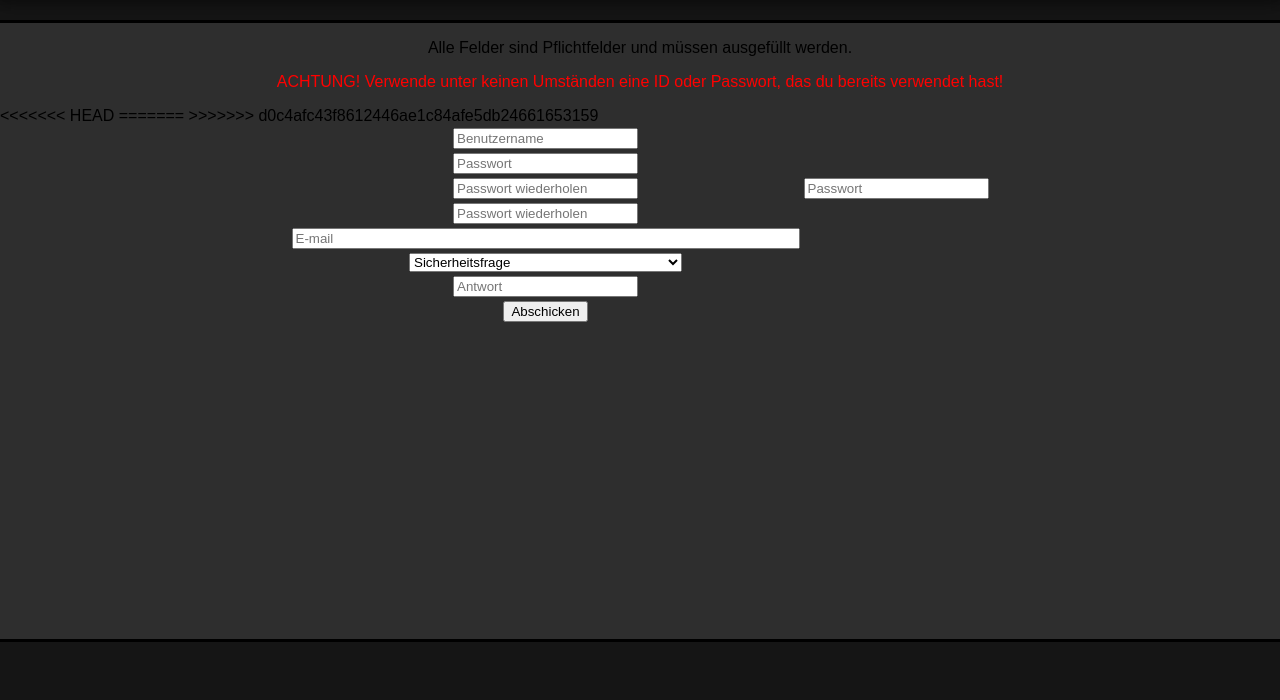
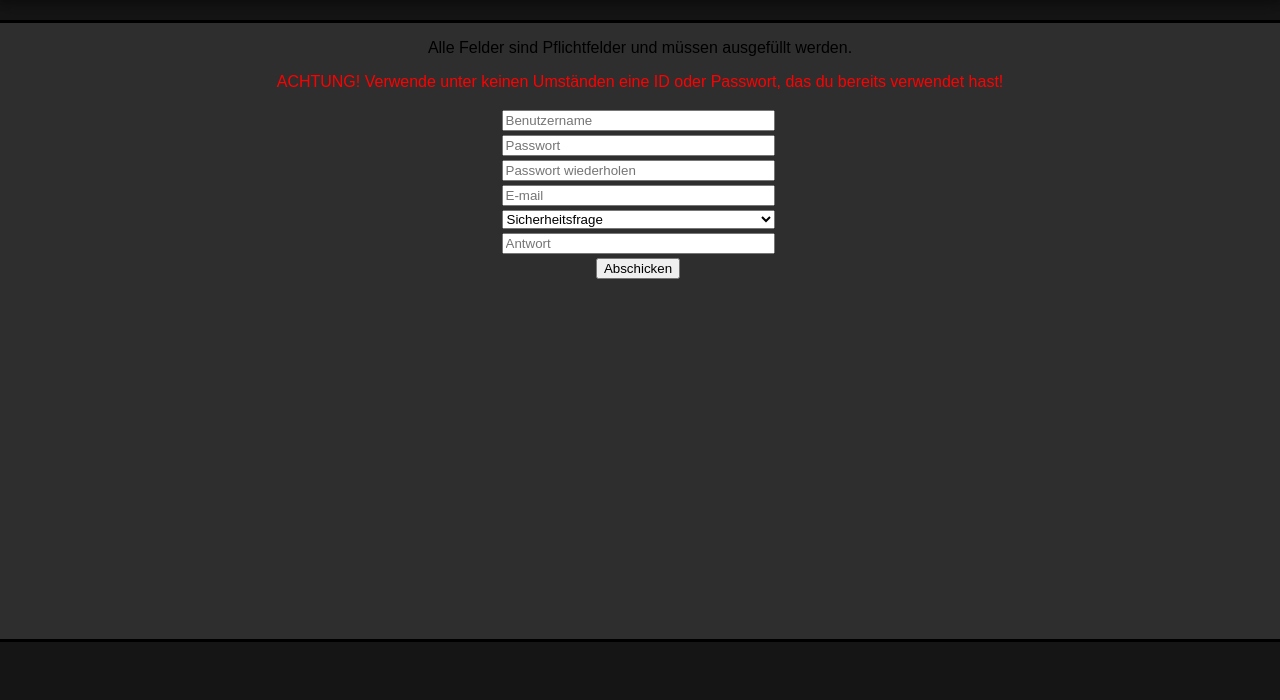
Before and after one commit to Fanfalla/Medien-Datenbanken, a plain HTML site: page Registration.html in a window 1280 px wide. Shown: the part 100-800 px from the top of the page. Drawn offline with Linux system fonts and the light colour scheme.

Commit message:
größe angepasst

```diff
--- a/Css.css
+++ b/Css.css
@@ -180,8 +180,8 @@ body{
 	color: red;
 }
 
-.a {
-	width: 500px;
+.groesse {
+	width: 265px;
 }
 
 	/* Admin */
--- a/Registration.html
+++ b/Registration.html
@@ -33,23 +33,16 @@
 					<p class="rot tableTDerw">ACHTUNG! Verwende unter keinen Umständen eine ID oder Passwort, das du bereits verwendet hast!</p>
 					<table class="tableRegistration">
 						<tr>
-							<td><input type="text" placeholder="Benutzername"></input></td>
+							<td><input type="text" placeholder="Benutzername"class="groesse"></td>
 						</tr>
 						<tr>
-<<<<<<< HEAD
-							<td><input type="text" placeholder="Passwort"></input></td>
+							<td><input type="password" placeholder="Passwort"class="groesse"></td>
 						</tr>
 						<tr>
-							<td><input type="text" placeholder="Passwort wiederholen"></input></td>
-=======
-							<td><input type="password" placeholder="Passwort"></td>
+							<td><input type="password" placeholder="Passwort wiederholen"class="groesse"></td>
 						</tr>
 						<tr>
-							<td><input type="password" placeholder="Passwort wiederholen"></td>
->>>>>>> d0c4afc43f8612446ae1c84afe5db24661653159
-						</tr>
-						<tr>
-							<td><input type="text" placeholder="E-mail" class="a"></input><td>
+							<td><input type="text" placeholder="E-mail" class="groesse"><td>
 						</tr>
 						<tr>
 							<td>
@@ -66,7 +59,7 @@
 							</td>
 						</tr>
 						<tr>
-							<td><input type="text" placeholder="Antwort"</td>
+							<td><input type="text" placeholder="Antwort"class="groesse"</td>
 						</tr>
 						<tr>
 							<td><button>Abschicken</button></td>
```
